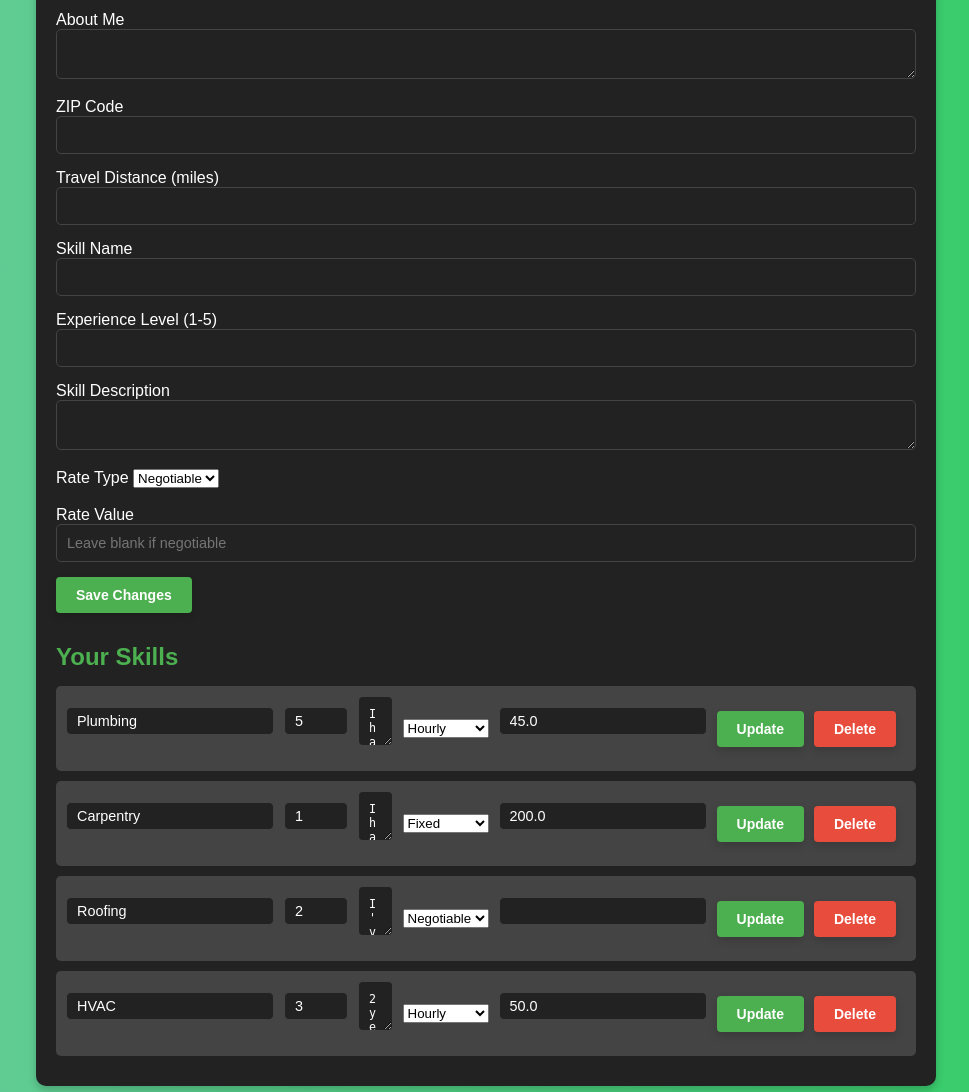
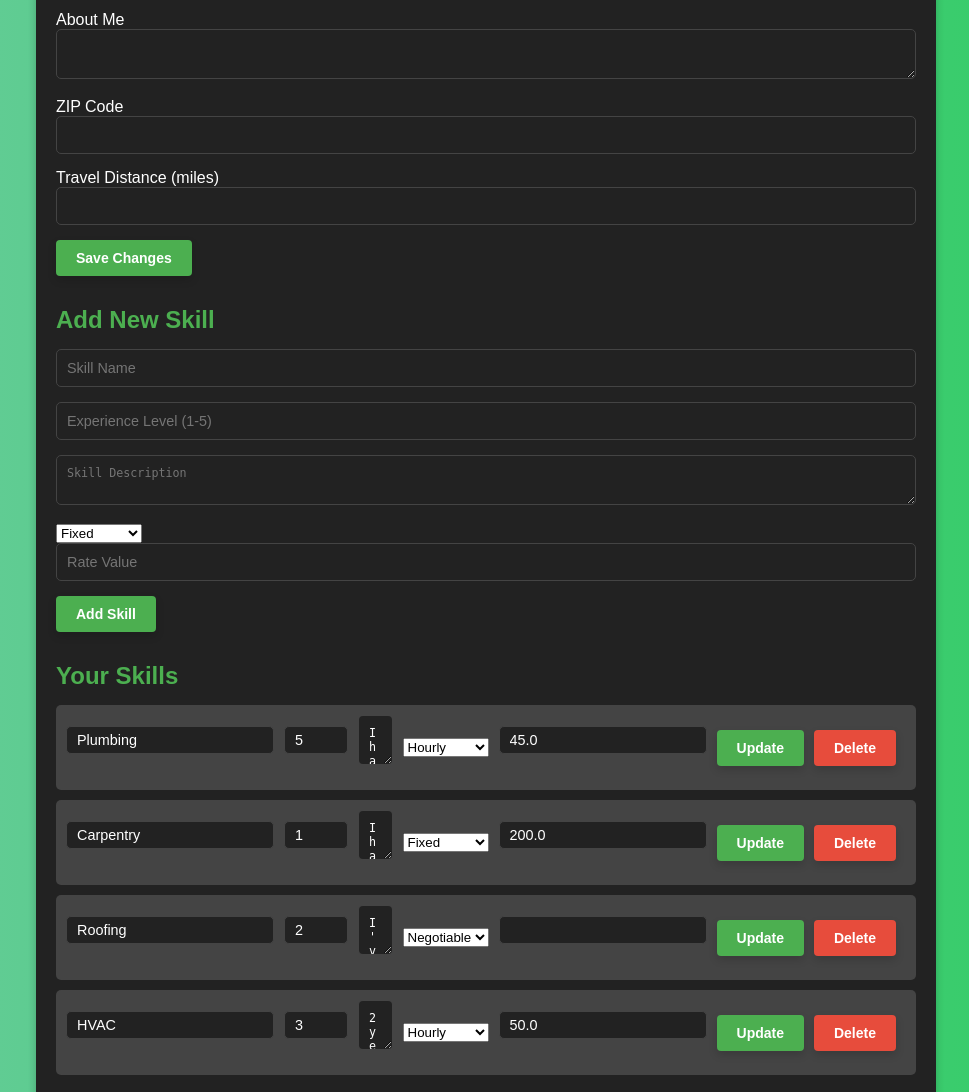
Before and after one commit to Danie1Winn/cecs343-local-services-market, a Flask app: template app/templates/worker_profile.html in a window 1280 px wide. Shown: the part 3286-4378 px from the top of the page, without its empty margins (154-1123 px from the left). Run offline with Flask 3, Linux system fonts and the light colour scheme; the template is opened without the code that fills it: values that come from a table or form of the project are taken from there, others are empty; tables that the repository leaves empty hold one stand-in row (values such as "Sample post"); parts of the project's set-up code (start-up, migrations or seed data) failed here and were passed over.

Commit message:
feat(worker_profile): Add functionality for workers to add new skills
- Added a new form in `worker_profile.html` for adding skills with fields for skill name, experience level, description, rate type, and rate value.
- Implemented a new route `/add_skill/<int:worker_id>` in `worker_routes.py` to handle adding skills.
- Updated database integration in `worker_routes.py` to validate and save new skills to the database.

Tested: Verified the ability to add, edit, and delete skills successfully on the worker profile page.

```diff
--- a/app/static/css/worker_profile.css
+++ b/app/static/css/worker_profile.css
@@ -83,7 +83,8 @@ main {
 .worker-skills h2,
 .job-requests h2,
 .active-jobs h2,
-.worker-online-status h2 {
+.worker-online-status h2,
+.add-skill h2 {
     color: #4CAF50;
     font-size: 1.5em;
     margin-bottom: 15px;
--- a/app/templates/worker_profile.html
+++ b/app/templates/worker_profile.html
@@ -129,28 +129,24 @@
                         {{ form.travel_distance.label }}
                         {{ form.travel_distance() }}
                     </div>
-                    <div>
-                        {{ form.skill_name.label }}
-                        {{ form.skill_name() }}
-                    </div>
-                    <div>
-                        {{ form.experience_level.label }}
-                        {{ form.experience_level() }}
-                    </div>
-                    <div>
-                        {{ form.description.label }}
-                        {{ form.description() }}
-                    </div>
-                    <div>
-                        {{ form.rate_type.label }}
-                        {{ form.rate_type() }}
-                    </div>
-                    <br/>
-                    <div>
-                        {{ form.rate_value.label }}
-                        {{ form.rate_value() }}
-                    </div>
                     <button type="submit" class="button">Save Changes</button>
+                </form>
+            </div>
+
+            <!-- Add New Skill -->
+            <div class="add-skill">
+                <h2>Add New Skill</h2>
+                <form method="POST" action="{{ url_for('worker.add_skill', worker_id=worker.id) }}">
+                    <input type="text" name="skill_name" placeholder="Skill Name" required>
+                    <input type="number" name="experience_level" placeholder="Experience Level (1-5)" min="1" max="5" required>
+                    <textarea name="description" placeholder="Skill Description"></textarea>
+                    <select name="rate_type" required>
+                        <option value="fixed">Fixed</option>
+                        <option value="hourly">Hourly</option>
+                        <option value="negotiable">Negotiable</option>
+                    </select>
+                    <input type="number" name="rate_value" placeholder="Rate Value" step="0.01">
+                    <button type="submit" class="button">Add Skill</button>
                 </form>
             </div>
 
```
Also changed, not shown: app/routes/worker_routes.py (+34 -0 lines), instance/local_services.db.
